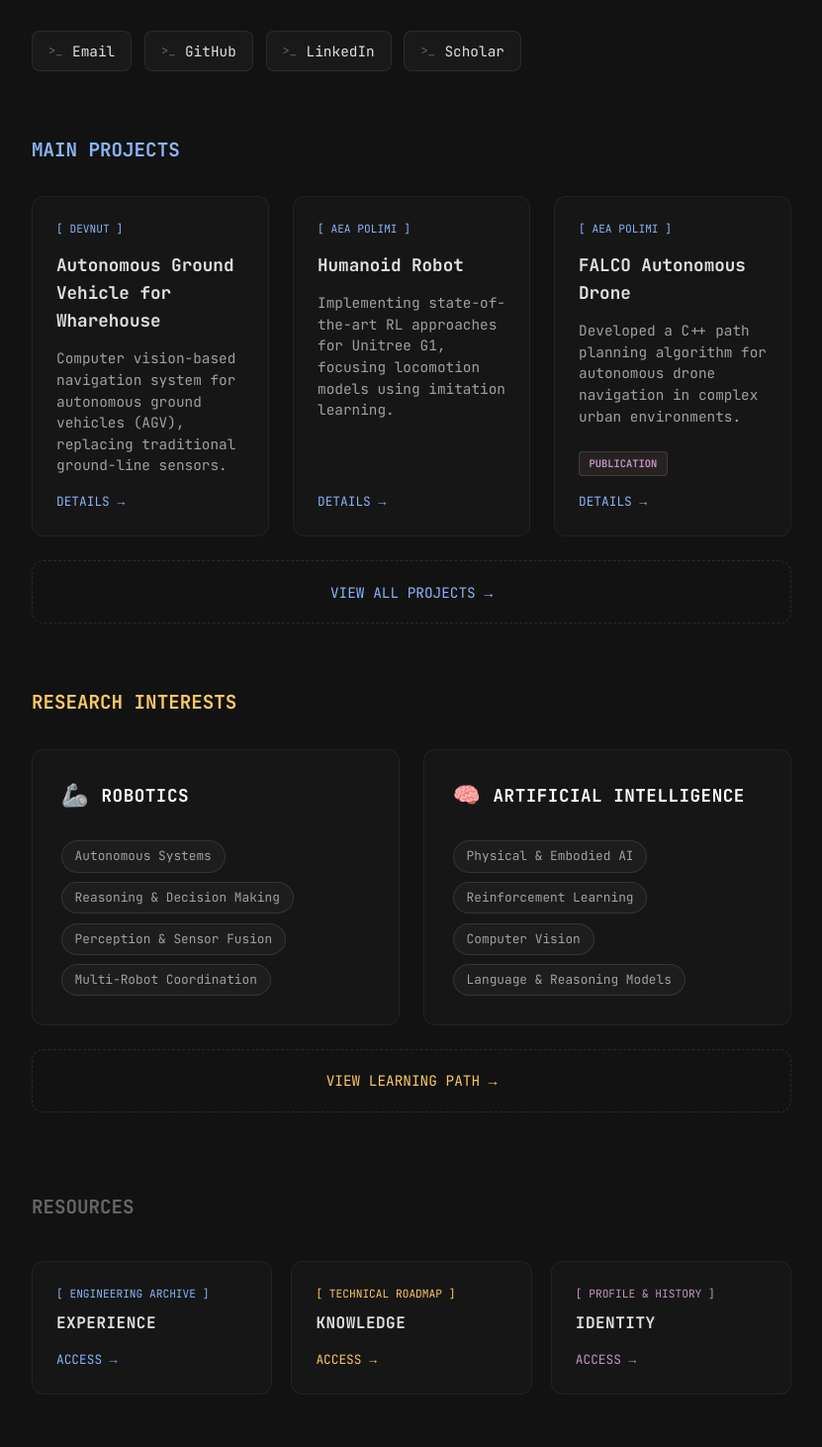
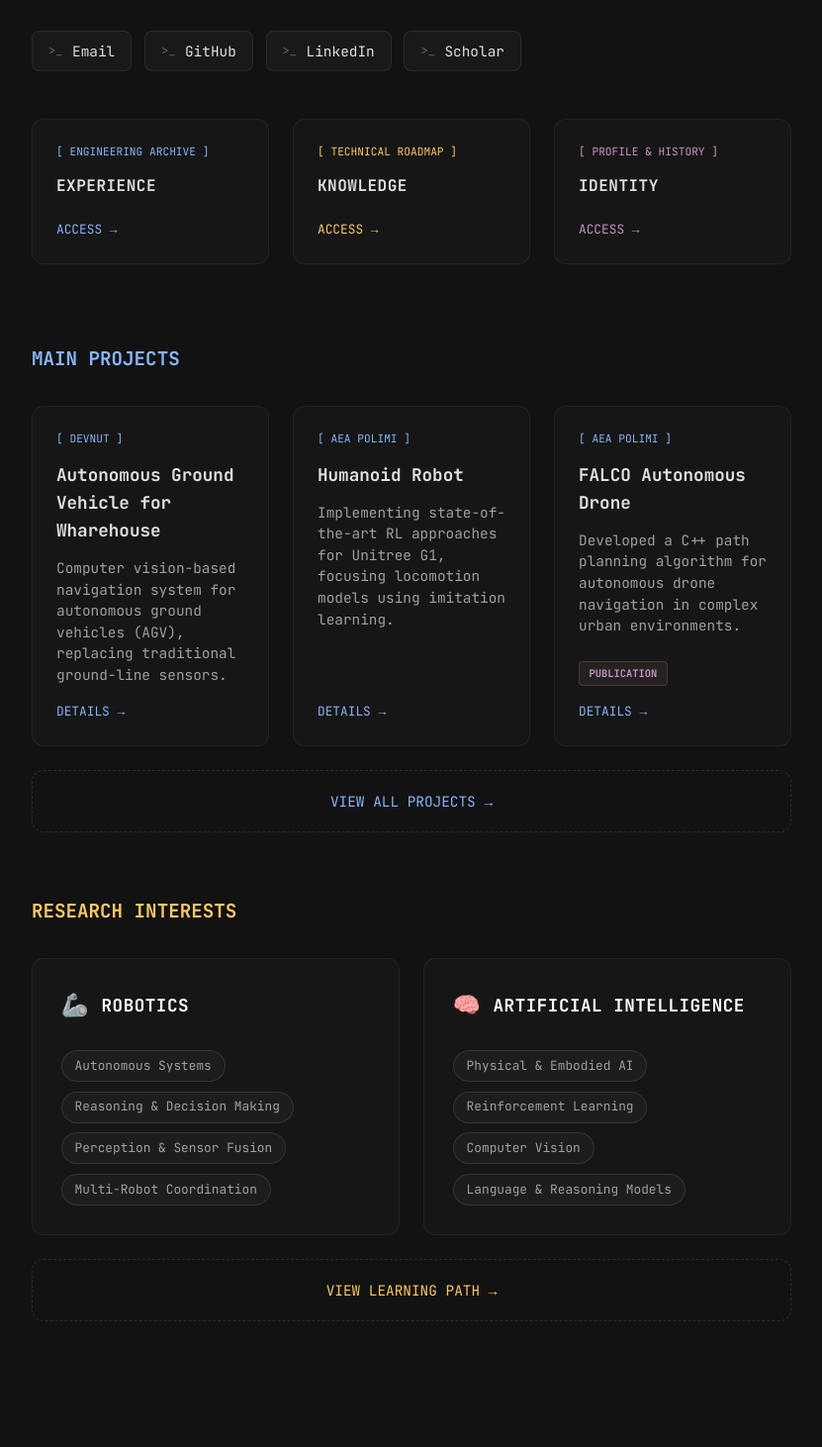
Before and after one commit to francesco-dorati/francesco-dorati.github.io, a React (Vite) app: page /#/ in a window 1280 px wide. Shown: the part 348-1810 px from the top of the page at 99% size, without its empty margins (224-1055 px from the left). Built offline with nearby package versions, Linux system fonts and the light colour scheme.

Commit message:
minor change in  home structure + change template image

```diff
--- a/src/pages/Home.tsx
+++ b/src/pages/Home.tsx
@@ -9,7 +9,7 @@ export default function Home() {
     <div style={{ animation: 'fadeIn 0.5s ease-in', paddingBottom: '4rem' }}>
 
       {/* 1. HERO SECTION */}
-      <header className="section" style={{ marginBottom: '4rem' }}>
+      <header className="section" style={{ marginBottom: '3rem' }}>
         <h1 style={{
           color: 'var(--text-primary)',
           borderBottom: 'none',
@@ -84,6 +84,43 @@ export default function Home() {
           </div>
         </div>
       </header>
+
+      {/* 4. SYSTEM_RESOURCES (Grid Navigation) */}
+      <section className="section" style={{ marginBottom: '5rem' }}>
+        {/* <h3 style={{ fontSize: '1.2rem', color: 'var(--text-muted)', margin: '0 0 1.5rem 0', fontFamily: 'var(--font-mono)' }}>
+          RESOURCES
+        </h3> */}
+        <div style={{
+          display: 'grid',
+          gridTemplateColumns: 'repeat(auto-fit, minmax(240px, 1fr))',
+          gap: '1.5rem'
+        }}>
+          {[
+            { path: '/projects', label: 'EXPERIENCE', sub: 'ENGINEERING ARCHIVE', color: '#8ab4f8' },
+            { path: '/learning', label: 'KNOWLEDGE', sub: 'TECHNICAL ROADMAP', color: '#fac863' },
+            { path: '/about', label: 'IDENTITY', sub: 'PROFILE & HISTORY', color: '#c594c5' },
+          ].map((item, i) => (
+            <Link key={i} to={item.path} style={{
+              backgroundColor: 'rgba(255, 255, 255, 0.02)',
+              border: '1px solid rgba(255, 255, 255, 0.05)',
+              borderRadius: '12px',
+              padding: '1.5rem',
+              textDecoration: 'none',
+              transition: 'all 0.2s ease',
+              display: 'flex',
+              flexDirection: 'column',
+              gap: '0.8rem'
+            }}
+            onMouseOver={(e) => { e.currentTarget.style.borderColor = item.color; e.currentTarget.style.backgroundColor = 'rgba(255, 255, 255, 0.04)'; e.currentTarget.style.transform = 'translateY(-4px)'; }}
+            onMouseOut={(e) => { e.currentTarget.style.borderColor = 'rgba(255, 255, 255, 0.05)'; e.currentTarget.style.backgroundColor = 'rgba(255, 255, 255, 0.02)'; e.currentTarget.style.transform = 'translateY(0)'; }}
+            >
+              <div style={{ fontSize: '0.7rem', color: item.color, fontFamily: 'var(--font-mono)' }}>[ {item.sub} ]</div>
+              <div style={{ color: 'var(--text-primary)', fontWeight: 'bold', fontSize: '1rem', letterSpacing: '0.5px' }}>{item.label}</div>
+              <div style={{ fontSize: '0.8rem', color: item.color, marginTop: '0.5rem', fontFamily: 'var(--font-mono)' }}>ACCESS &rarr;</div>
+            </Link>
+          ))}
+        </div>
+      </section>
 
       {/* 2. MAIN PROJECTS (Experience) */}
       <section className="section" style={{ marginBottom: '4rem' }}>
@@ -248,42 +285,7 @@ export default function Home() {
         </Link>
       </section>
 
-      {/* 4. SYSTEM_RESOURCES (Grid Navigation) */}
-      <section className="section" style={{ marginTop: '5rem' }}>
-        <h3 style={{ fontSize: '1.2rem', color: 'var(--text-muted)', margin: '0 0 2.5rem 0', fontFamily: 'var(--font-mono)' }}>
-          RESOURCES
-        </h3>
-        <div style={{
-          display: 'grid',
-          gridTemplateColumns: 'repeat(auto-fit, minmax(240px, 1fr))',
-          gap: '1.2rem'
-        }}>
-          {[
-            { path: '/projects', label: 'EXPERIENCE', sub: 'ENGINEERING ARCHIVE', color: '#8ab4f8' },
-            { path: '/learning', label: 'KNOWLEDGE', sub: 'TECHNICAL ROADMAP', color: '#fac863' },
-            { path: '/about', label: 'IDENTITY', sub: 'PROFILE & HISTORY', color: '#c594c5' },
-          ].map((item, i) => (
-            <Link key={i} to={item.path} style={{
-              backgroundColor: 'rgba(255, 255, 255, 0.02)',
-              border: '1px solid rgba(255, 255, 255, 0.05)',
-              borderRadius: '12px',
-              padding: '1.5rem',
-              textDecoration: 'none',
-              transition: 'all 0.2s ease',
-              display: 'flex',
-              flexDirection: 'column',
-              gap: '0.4rem'
-            }}
-            onMouseOver={(e) => { e.currentTarget.style.borderColor = item.color; e.currentTarget.style.backgroundColor = 'rgba(255, 255, 255, 0.04)'; e.currentTarget.style.transform = 'translateY(-4px)'; }}
-            onMouseOut={(e) => { e.currentTarget.style.borderColor = 'rgba(255, 255, 255, 0.05)'; e.currentTarget.style.backgroundColor = 'rgba(255, 255, 255, 0.02)'; e.currentTarget.style.transform = 'translateY(0)'; }}
-            >
-              <div style={{ fontSize: '0.7rem', color: item.color, fontFamily: 'var(--font-mono)' }}>[ {item.sub} ]</div>
-              <div style={{ color: 'var(--text-primary)', fontWeight: 'bold', fontSize: '1rem', letterSpacing: '0.5px' }}>{item.label}</div>
-              <div style={{ fontSize: '0.8rem', color: item.color, marginTop: '0.5rem', fontFamily: 'var(--font-mono)' }}>ACCESS &rarr;</div>
-            </Link>
-          ))}
-        </div>
-      </section>
+
 
     </div>
   );
```
Also changed, not shown: public/preview/screenshot.png, public/preview/screenshot_old.png (added).
